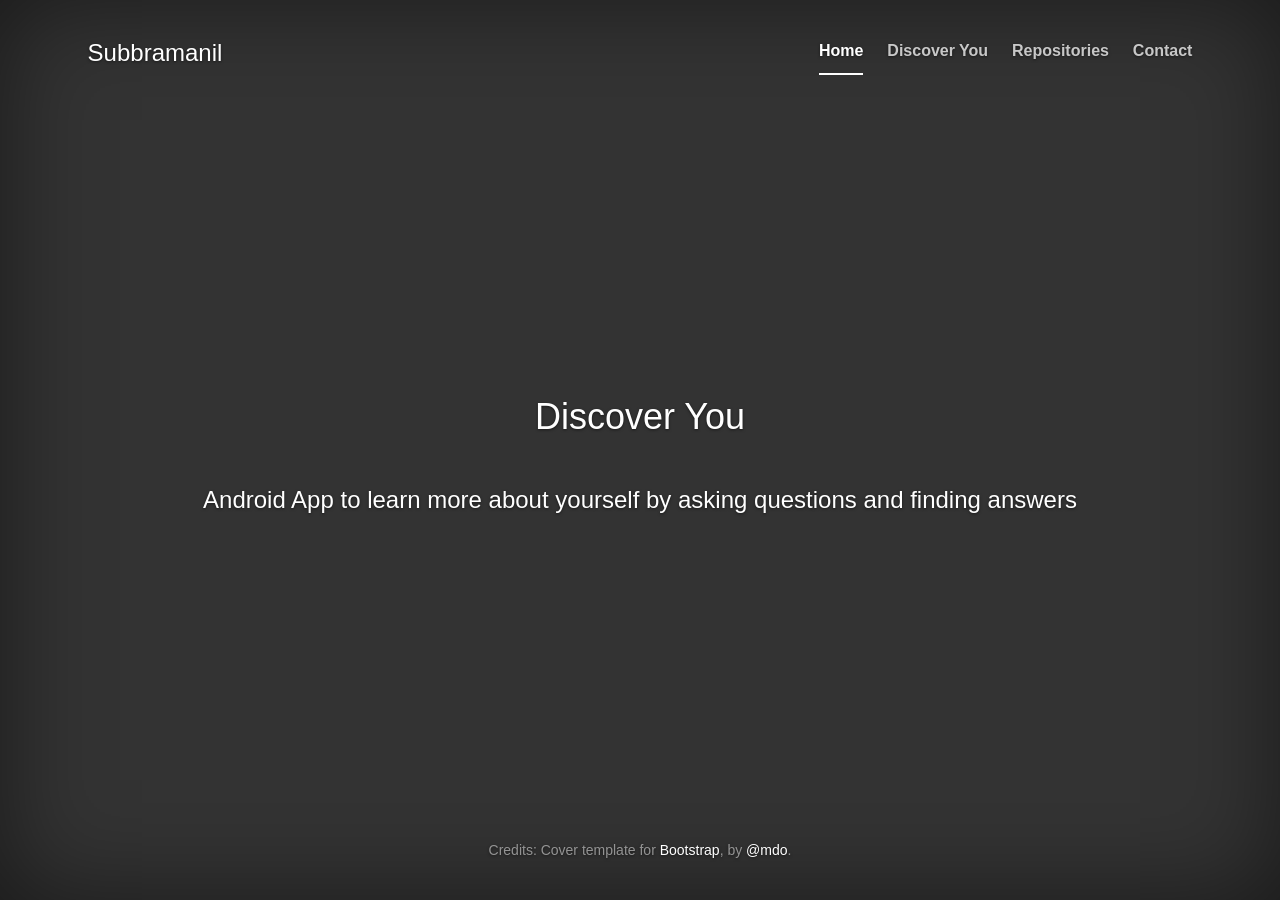
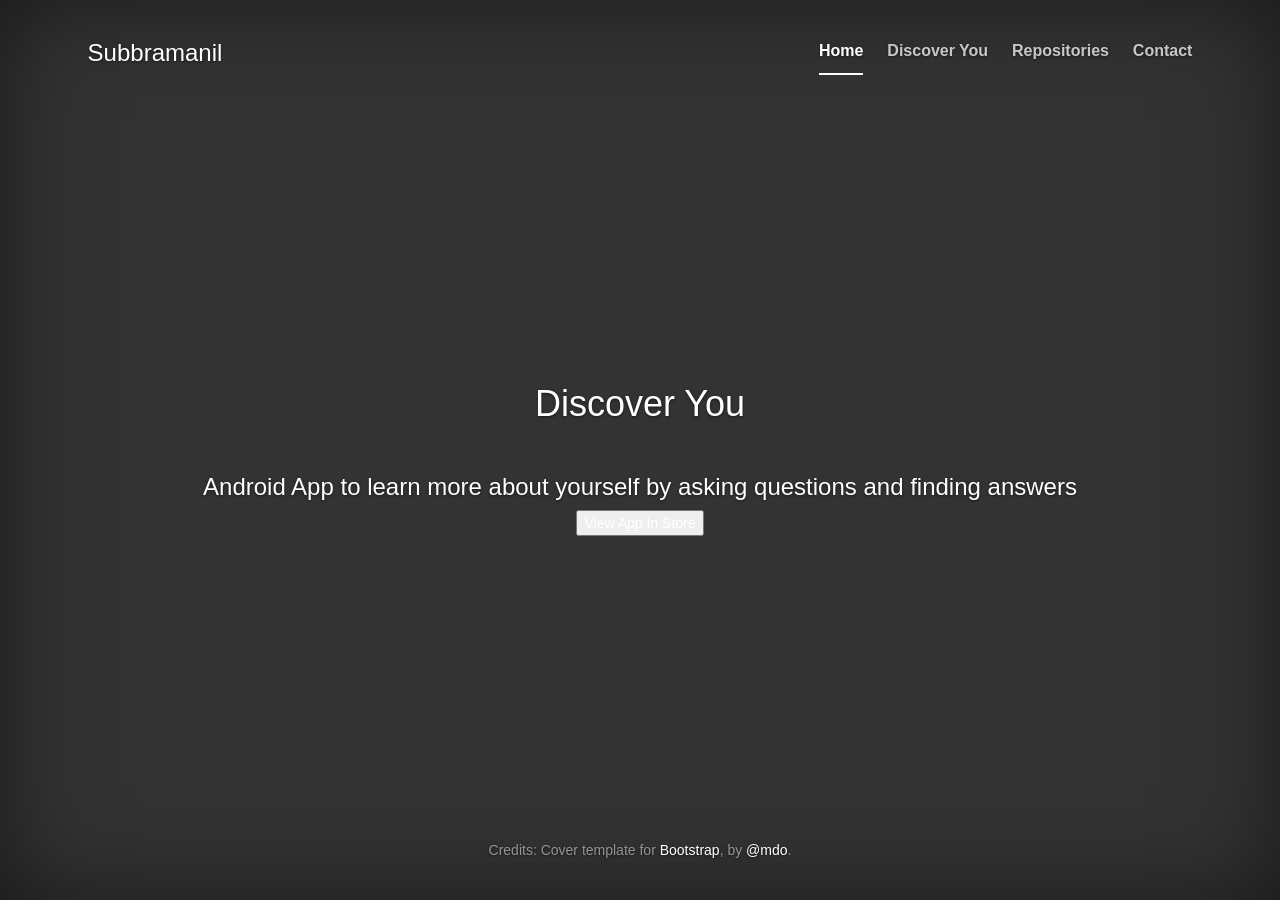
Before and after one commit to subbramanil/subbramanil.github.io, a Jekyll site: the page built from discoveryou.html, in a window 1280 px wide. Built offline with Jekyll 4.4.1, drawn with Linux system fonts in a browser that asks for light colours; nearby versions of some CDN libraries.

Commit message:
feat: Adds a button to redirect to play store

```diff
--- a/discoveryou.html
+++ b/discoveryou.html
@@ -5,4 +5,6 @@ title: Discover You, Android App
 <div class="blurb">
     <h1>Discover You</h1> <br />
     <h3>Android App to learn more about yourself by asking questions and finding answers</h3>
+
+    <button>View App In Store</button>
 </div>
```
